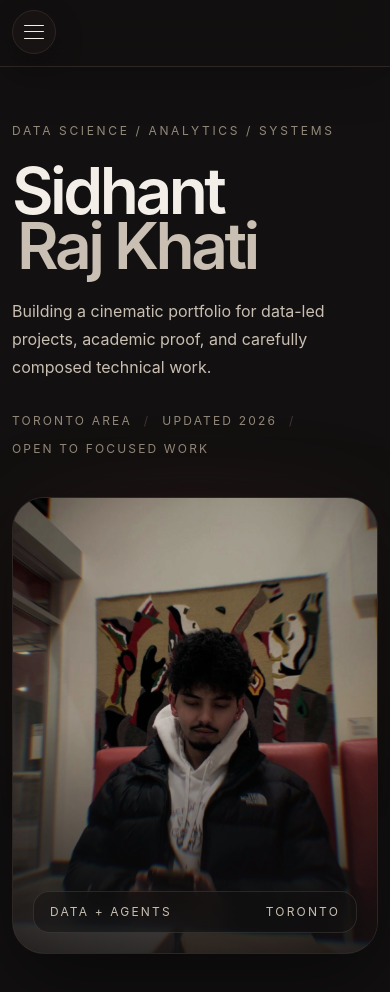
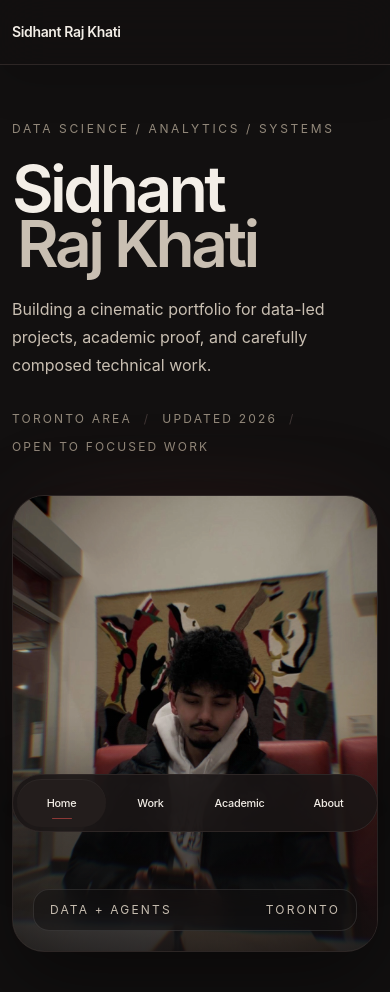
Before and after one commit to Sidhant-1299/Sidhant-1299.github.io, a React (Vite) app: page / in a window 390 px wide. Shown: the top 992 px of the page. Built offline with nearby package versions, Linux system fonts and the light colour scheme.

Commit message:
Update mobile navigation

```diff
--- a/src/App.jsx
+++ b/src/App.jsx
@@ -61,7 +61,6 @@ function App() {
     direction: 'forward',
     transitionId: 0,
   }))
-  const [isMobileMenuOpen, setIsMobileMenuOpen] = useState(false)
 
   const pathname = routeFrame.pathname
   const activeNavIndex = navItems.findIndex((item) => isNavItemActive(item.href, pathname))
@@ -71,7 +70,6 @@ function App() {
       startTransition(() => {
         setRouteFrame((currentFrame) => createRouteFrame(currentFrame, getPathname()))
       })
-      setIsMobileMenuOpen(false)
       window.scrollTo({ top: 0, behavior: 'instant' })
     }
 
@@ -97,24 +95,8 @@ function App() {
     return () => window.clearTimeout(timeoutId)
   }, [routeFrame.exitingPathname, routeFrame.transitionId])
 
-  useEffect(() => {
-    if (!isMobileMenuOpen) {
-      return undefined
-    }
-
-    function handleKeyDown(event) {
-      if (event.key === 'Escape') {
-        setIsMobileMenuOpen(false)
-      }
-    }
-
-    window.addEventListener('keydown', handleKeyDown)
-    return () => window.removeEventListener('keydown', handleKeyDown)
-  }, [isMobileMenuOpen])
-
   function navigateTo(href) {
     if (href === pathname) {
-      setIsMobileMenuOpen(false)
       return
     }
 
@@ -122,7 +104,6 @@ function App() {
     startTransition(() => {
       setRouteFrame((currentFrame) => createRouteFrame(currentFrame, href))
     })
-    setIsMobileMenuOpen(false)
     window.scrollTo({ top: 0, behavior: 'instant' })
   }
 
@@ -156,31 +137,13 @@ function App() {
     navigateTo(`${url.pathname}${url.search}`)
   }
 
-  function toggleMobileMenu() {
-    setIsMobileMenuOpen((isOpen) => !isOpen)
-  }
-
   return (
     <div className="min-h-screen bg-[var(--bg-0)] text-[var(--text-0)] selection:bg-[var(--accent-red)]/40 selection:text-[var(--text-0)]" onClickCapture={handleRouteClick}>
       <div className="pointer-events-none fixed inset-0 -z-10 bg-[radial-gradient(circle_at_50%_0%,rgba(140,56,54,0.18),transparent_34rem),linear-gradient(180deg,rgba(35,29,28,0.72),transparent_24rem)]" />
       <header className="sticky top-0 z-50 border-b border-[var(--line-0)] bg-[var(--bg-0)]/72 shadow-[0_12px_48px_rgba(0,0,0,0.18)] backdrop-blur-xl transition-[background,border-color,box-shadow] duration-300">
         <nav className="mx-auto flex h-16 max-w-7xl items-center justify-between px-3 sm:px-4 md:px-10 lg:px-16" aria-label="Primary navigation">
-          <button
-            aria-controls="mobile-primary-navigation"
-            aria-expanded={isMobileMenuOpen}
-            aria-label="Toggle navigation menu"
-            className="group flex min-h-11 min-w-11 items-center justify-center rounded-full border border-[var(--line-0)] bg-[var(--bg-1)]/78 text-[var(--text-0)] shadow-[0_10px_30px_rgba(0,0,0,0.24)] outline-none transition-[transform,border-color,background,box-shadow] duration-300 active:scale-95 active:border-[var(--line-1)] active:bg-[var(--bg-2)] focus-visible:ring-2 focus-visible:ring-[var(--accent-red)] focus-visible:ring-offset-2 focus-visible:ring-offset-[var(--bg-0)] sm:hidden"
-            onClick={toggleMobileMenu}
-            type="button"
-          >
-            <span className="relative h-3.5 w-5" aria-hidden="true">
-              <span className={`absolute left-0 top-0 h-px w-5 rounded-full bg-current transition duration-300 ${isMobileMenuOpen ? 'translate-y-[6px] rotate-45' : 'group-active:translate-y-0.5'}`} />
-              <span className={`absolute left-0 top-[6px] h-px w-5 rounded-full bg-current transition duration-200 ${isMobileMenuOpen ? 'opacity-0' : 'opacity-100'}`} />
-              <span className={`absolute bottom-0 left-0 h-px w-5 rounded-full bg-current transition duration-300 ${isMobileMenuOpen ? '-translate-y-[7px] -rotate-45' : 'group-active:-translate-y-0.5'}`} />
-            </span>
-          </button>
           <a
-            className="hidden min-h-11 min-w-11 items-center justify-center rounded-full text-sm font-semibold tracking-tight text-[var(--text-0)] outline-none transition-[color,transform] duration-300 hover:text-[var(--accent-ivory)] active:scale-[0.98] focus-visible:ring-2 focus-visible:ring-[var(--accent-red)] focus-visible:ring-offset-2 focus-visible:ring-offset-[var(--bg-0)] sm:flex sm:min-w-0 sm:justify-start"
+            className="flex min-h-11 min-w-11 items-center justify-center rounded-full text-sm font-semibold tracking-tight text-[var(--text-0)] outline-none transition-[color,transform] duration-300 hover:text-[var(--accent-ivory)] active:scale-[0.98] focus-visible:ring-2 focus-visible:ring-[var(--accent-red)] focus-visible:ring-offset-2 focus-visible:ring-offset-[var(--bg-0)] sm:min-w-0 sm:justify-start"
             href="/"
           >
             Sidhant Raj Khati
@@ -210,40 +173,33 @@ function App() {
             })}
           </div>
         </nav>
-        <div
-          aria-hidden={!isMobileMenuOpen}
-          className={`mobile-menu-panel mx-3 overflow-hidden rounded-[1.5rem] border border-[var(--line-0)] bg-[var(--bg-1)]/88 shadow-[0_22px_70px_rgba(0,0,0,0.34)] backdrop-blur-xl transition-[opacity,transform,max-height,margin-bottom] duration-300 sm:hidden ${
-            isMobileMenuOpen ? 'mb-3 max-h-80 opacity-100' : 'pointer-events-none mb-0 max-h-0 -translate-y-2 opacity-0'
-          }`}
-          id="mobile-primary-navigation"
-          role="navigation"
-        >
-          <div className="grid gap-1 p-1.5">
+      </header>
+
+      <nav className="fixed inset-x-3 z-50 sm:hidden bottom-[calc(0.75rem+env(safe-area-inset-bottom))]" aria-label="Primary mobile navigation">
+        <div className="grid grid-cols-4 overflow-hidden rounded-full border border-[var(--line-0)] bg-[var(--bg-1)]/88 p-1 shadow-[0_18px_60px_rgba(0,0,0,0.42)] backdrop-blur-xl">
           {navItems.map((item) => {
             const isActive = isNavItemActive(item.href, pathname)
 
             return (
               <a
                 aria-current={isActive ? 'page' : undefined}
-                  className={`flex min-h-12 items-center justify-between rounded-[1.15rem] px-4 text-sm font-medium outline-none transition-[background,color,transform,border-color] duration-300 active:scale-[0.985] focus-visible:ring-2 focus-visible:ring-[var(--accent-red)] focus-visible:ring-offset-2 focus-visible:ring-offset-[var(--bg-1)] ${
+                className={`relative flex min-h-12 items-center justify-center rounded-full px-2 text-[0.68rem] font-medium tracking-tight outline-none transition-[background,color,transform] duration-300 active:scale-[0.96] focus-visible:ring-2 focus-visible:ring-[var(--accent-red)] focus-visible:ring-offset-2 focus-visible:ring-offset-[var(--bg-1)] ${
                   isActive
                     ? 'bg-[var(--bg-2)] text-[var(--text-0)] shadow-[inset_0_1px_0_rgba(255,255,255,0.04)]'
-                      : 'text-[var(--text-2)] hover:bg-[var(--bg-2)]/60 hover:text-[var(--text-0)] active:bg-[var(--bg-2)] active:text-[var(--text-0)]'
+                    : 'text-[var(--text-2)] hover:bg-[var(--bg-2)]/60 hover:text-[var(--text-0)] active:text-[var(--text-0)]'
                 }`}
                 href={item.href}
                 key={item.href}
-                  tabIndex={isMobileMenuOpen ? undefined : -1}
               >
                 <span>{item.label}</span>
-                  <span className={`h-1.5 w-1.5 rounded-full transition duration-300 ${isActive ? 'bg-[var(--accent-red)]' : 'bg-[var(--line-1)] opacity-50'}`} aria-hidden="true" />
+                <span className={`absolute bottom-2 h-px w-5 rounded-full transition duration-300 ${isActive ? 'bg-[var(--accent-red)] opacity-100' : 'bg-transparent opacity-0'}`} aria-hidden="true" />
               </a>
             )
           })}
         </div>
-        </div>
-      </header>
+      </nav>
 
-      <div className="route-stage" data-direction={routeFrame.direction}>
+      <div className="route-stage pb-[calc(5.75rem+env(safe-area-inset-bottom))] sm:pb-0" data-direction={routeFrame.direction}>
         {routeFrame.exitingPathname ? (
           <div className="route-layer route-layer-exit" key={`exit-${routeFrame.exitingPathname}-${routeFrame.transitionId}`}>
             <Suspense fallback={<RouteLoading />}>
```
Lines whose indentation alone changed are shown as unchanged.
